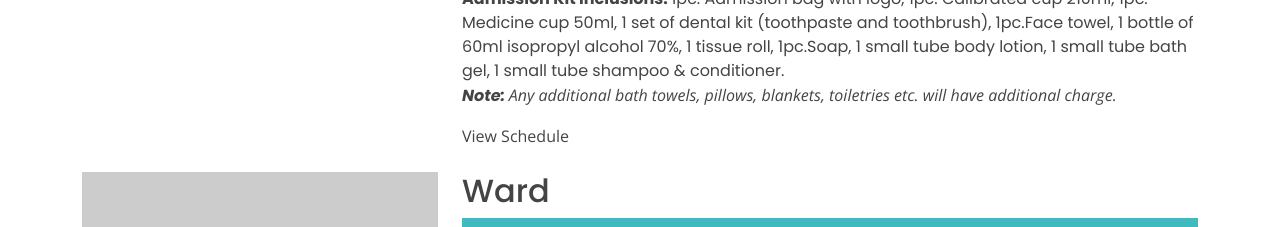
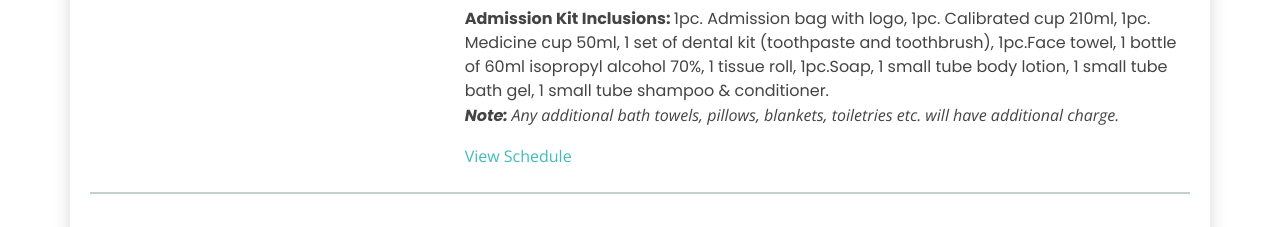
Before and after one commit to bist4/acebaypointe-1, a PHP site: page /acemcbaypointe/room_accommodation.php in a window 1280 px wide. Shown: the part 919-1146 px from the top of the page. Run offline with PHP 8.4, Linux system fonts and the light colour scheme; grey boxes labelled with a size stand in for pictures from a placeholder-image service; some libraries are stand-ins or nearby versions.

Commit message:
room accommodation layout

```diff
--- a/admission_guide.php
+++ b/admission_guide.php
@@ -59,7 +59,7 @@
         </div> <!-- End of Page Title -->
 
         <!-- Main content of About Us -->
-        <div class="container mt-5">
+        <div class="container mt-5 mb-5">
             <div class="row">
                 <div class="col-lg-8">
                     <!-- Post content-->
@@ -129,10 +129,10 @@
     </main> <!-- End Main -->
     <!-- Footer -->
     <footer>
-        <?php require ('assets/links/footer.php') ?>
+        <?php require ('assets/links/footer.php')?>
     </footer> <!-- End Footer -->
 
-    <?php require ('assets/links/back-to-top.php') ?> <!-- Back to Top -->
+    <?php require ('assets/links/back-to-top.php')?> <!-- Back to Top -->
 
     <!-- Vendor JS Files -->
     <script src="assets/vendor/purecounter/purecounter_vanilla.js"></script>
--- a/assets/links/footer.php
+++ b/assets/links/footer.php
@@ -25,7 +25,7 @@
           </ul>
         </div>
         <div class="col-lg-2 col-md-6 footer-links"> <!--OUR SERVICES-->
-          <h4>Our Services</h4>
+          <h4>Service Offerings</h4>
           <ul>
             <!-- Third column content -->
             <li><a href="#">Price List</a></li>
@@ -39,6 +39,8 @@
           <h4>Other Links</h4>
           <ul>
             <!-- Fourth column content -->
+            <li><a href="admission_guide.php">Admission Guide</a></li>
+            <li><a href="investment.php">Investments</a></li>
             <li><a href="job_announcement.php">Job Announcements</a></li>
             <li><a href="equipment_acquisition.php">Equipment Acquisition</a></li>
             <li><a href="hmos.php">Accredited HMOS</a></li>
--- a/room_accommodation.php
+++ b/room_accommodation.php
@@ -150,7 +150,7 @@
 
         <!-- Main content of Packages For You -->
 
-        <div class="container">
+        <div class="container gray-shadow" style="padding: 20px;">
             <div class="row mb-4">
                 <div class="col-md-4">
                     <!-- First Carousel -->
@@ -181,17 +181,23 @@
                 <div class="col-md-8">
                     <!-- First Paragraph -->
                     <div class="md:max-w-lg mb-0">
-                        <h2 class="font-heading font-semibold text-gray-900 text-2xl" style="background-color: #3fbbc0; color:white; padding: 10px;">Ward</h2>
-                        <h5 >Rate: ₱1,300 - ₱1,950</h5>
+                        <h2 class="font-heading font-semibold text-gray-900 text-2xl">Ward</h2>
+                        <h5 style="background-color: #3fbbc0; color:white; padding: 10px;">Rate: ₱1,300 - ₱1,950</h5>
                         <img src="https://bingtravelms.azureedge.net/latest/ab03dc0d5f2c8103a2989b891b81b8e2.svg"
                             alt=""><span><strong> 19 sq. m</strong></span>
-                        <p class="mt-2 mb-0"><strong>Admission Kit Inclusions: </strong>1pc. Admission bag with logo, 1pc. Calibrated cup 210ml, 1pc.
+                        <p class="mt-2 mb-0"><strong>Admission Kit Inclusions: </strong>1pc. Admission bag with logo,
+                            1pc. Calibrated cup 210ml, 1pc.
                             Medicine cup 50ml, 1 set of dental kit (toothpaste and toothbrush), 1pc.Face towel, 1 bottle
                             of 60ml isopropyl alcohol 70%, 1 tissue roll, 1pc.Soap, 1 small tube body lotion, 1 small
                             tube bath gel, 1 small tube shampoo & conditioner.</p>
-                        <i><strong>Note: </strong>Any additional bath towels, pillows, blankets, toiletries etc. will have additional charge.</i>
+                        <i><strong>Note: </strong>Any additional bath towels, pillows, blankets, toiletries etc. will
+                            have additional charge.</i>
                     </div>
-                    <div class="d-grid mt-3"><a data-bs-toggle="modal" data-bs-target="#modal">View Schedule</a></div>
+                    <div class="d-grid mt-3"><a href="#" data-bs-toggle="modal" data-bs-target="#modal">View Schedule</a></div>
+                </div>
+
+                <div class="col-12">
+                    <hr class="my-4" color="">
                 </div>
             </div>
 
@@ -226,13 +232,18 @@
                         <h5 style="background-color: #3fbbc0; color:white; padding: 10px;">Rate: ₱1,300 - ₱1,950</h5>
                         <img src="https://bingtravelms.azureedge.net/latest/ab03dc0d5f2c8103a2989b891b81b8e2.svg"
                             alt=""><span><strong> 19 sq. m</strong></span>
-                        <p class="mt-2 mb-0">Admission Kit Inclusions: 1pc. Admission bag with logo, 1pc. Calibrated cup 210ml, 1pc.
+                        <p class="mt-2 mb-0"><strong>Admission Kit Inclusions: </strong>1pc. Admission bag with logo, 1pc. Calibrated cup
+                            210ml, 1pc.
                             Medicine cup 50ml, 1 set of dental kit (toothpaste and toothbrush), 1pc.Face towel, 1 bottle
                             of 60ml isopropyl alcohol 70%, 1 tissue roll, 1pc.Soap, 1 small tube body lotion, 1 small
                             tube bath gel, 1 small tube shampoo & conditioner.</p>
-                        <i><strong>Note: </strong>Any additional bath towels, pillows, blankets, toiletries etc. will have additional charge.</i>
+                        <i><strong>Note: </strong>Any additional bath towels, pillows, blankets, toiletries etc. will
+                            have additional charge.</i>
                     </div>
-                    <div class="d-grid mt-3"><a data-bs-toggle="modal" data-bs-target="#modal">View Schedule</a></div>
+                    <div class="d-grid mt-3"><a href="#" data-bs-toggle="modal" data-bs-target="#modal">View Schedule</a></div>
+                </div>
+                <div class="col-12">
+                    <hr class="my-4" color="">
                 </div>
             </div>
 
@@ -267,13 +278,18 @@
                         <h5 style="background-color: #3fbbc0; color:white; padding: 10px;">Rate: ₱1,300 - ₱1,950</h5>
                         <img src="https://bingtravelms.azureedge.net/latest/ab03dc0d5f2c8103a2989b891b81b8e2.svg"
                             alt=""><span><strong> 19 sq. m</strong></span>
-                        <p class="mt-2 mb-0">Admission Kit Inclusions: 1pc. Admission bag with logo, 1pc. Calibrated cup 210ml, 1pc.
+                        <p class="mt-2 mb-0"><strong>Admission Kit Inclusions: </strong>1pc. Admission bag with logo, 1pc. Calibrated cup
+                            210ml, 1pc.
                             Medicine cup 50ml, 1 set of dental kit (toothpaste and toothbrush), 1pc.Face towel, 1 bottle
                             of 60ml isopropyl alcohol 70%, 1 tissue roll, 1pc.Soap, 1 small tube body lotion, 1 small
                             tube bath gel, 1 small tube shampoo & conditioner.</p>
-                        <i><strong>Note: </strong>Any additional bath towels, pillows, blankets, toiletries etc. will have additional charge.</i>
+                        <i><strong>Note: </strong>Any additional bath towels, pillows, blankets, toiletries etc. will
+                            have additional charge.</i>
                     </div>
-                    <div class="d-grid mt-3"><a data-bs-toggle="modal" data-bs-target="#modal">View Schedule</a></div>
+                    <div class="d-grid mt-3"><a href="#" data-bs-toggle="modal" data-bs-target="#modal">View Schedule</a></div>
+                </div>
+                <div class="col-12">
+                    <hr class="my-4" color="">
                 </div>
             </div>
 
@@ -308,23 +324,24 @@
                         <h5 style="background-color: #3fbbc0; color:white; padding: 10px;">Rate: ₱1,300 - ₱1,950</h5>
                         <img src="https://bingtravelms.azureedge.net/latest/ab03dc0d5f2c8103a2989b891b81b8e2.svg"
                             alt=""><span><strong> 19 sq. m</strong></span>
-                        <p class="mt-2 mb-0">Admission Kit Inclusions: 1pc. Admission bag with logo, 1pc. Calibrated cup 210ml, 1pc.
+                        <p class="mt-2 mb-0"><strong>Admission Kit Inclusions: </strong>1pc. Admission bag with logo, 1pc. Calibrated cup
+                            210ml, 1pc.
                             Medicine cup 50ml, 1 set of dental kit (toothpaste and toothbrush), 1pc.Face towel, 1 bottle
                             of 60ml isopropyl alcohol 70%, 1 tissue roll, 1pc.Soap, 1 small tube body lotion, 1 small
                             tube bath gel, 1 small tube shampoo & conditioner.</p>
-                        <i><strong>Note: </strong>Any additional bath towels, pillows, blankets, toiletries etc. will have additional charge.</i>
+                        <i><strong>Note: </strong>Any additional bath towels, pillows, blankets, toiletries etc. will
+                            have additional charge.</i>
                     </div>
-                    <div class="d-grid mt-3"><a data-bs-toggle="modal" data-bs-target="#modal">View Schedule</a></div>
+                    <div class="d-grid mt-3"><a href="#" data-bs-toggle="modal" data-bs-target="#modal">View Schedule</a></div>
                 </div>
             </div>
-
         </div>
 
 
         <!-- MODAL -->
         <div class="modal fade gray-shadow" data-bs-backdrop="static" data-bs-keyboard="false" id="modal" tabindex="-1"
             aria-labelledby="exampleModalLabel" aria-hidden="true">
-            <div class="modal-dialog modal-xl modal-dialog-centered">
+            <div class="modal-dialog modal-xl ">
                 <div class="modal-content px-4 mx-4 my-5">
                     <div class="modal-header">
                         <button type="button" class="btn-close" data-bs-dismiss="modal" aria-label="Close"></button>
```
Also changed, not shown: career_details.php (+4 -11 lines).
